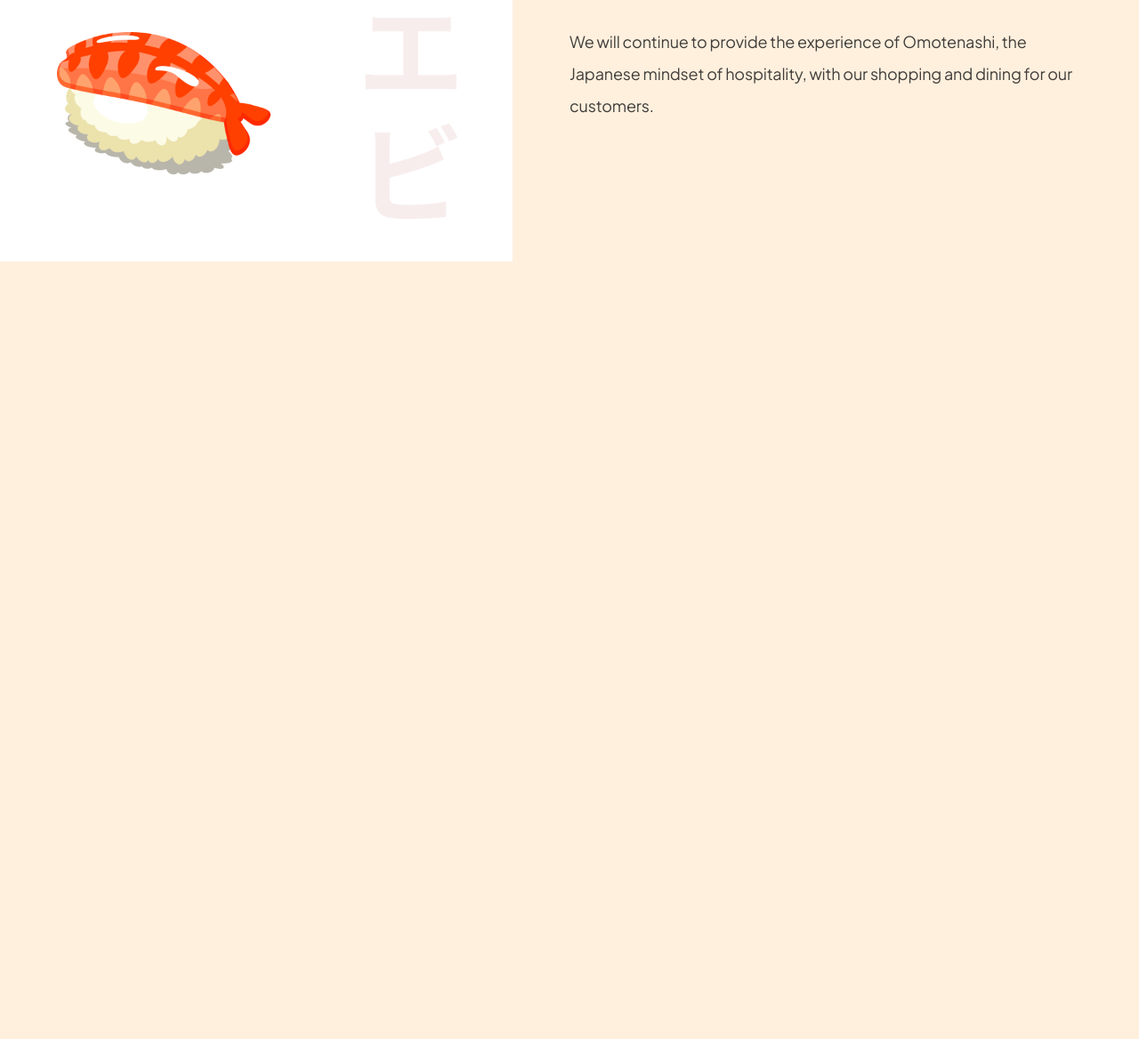
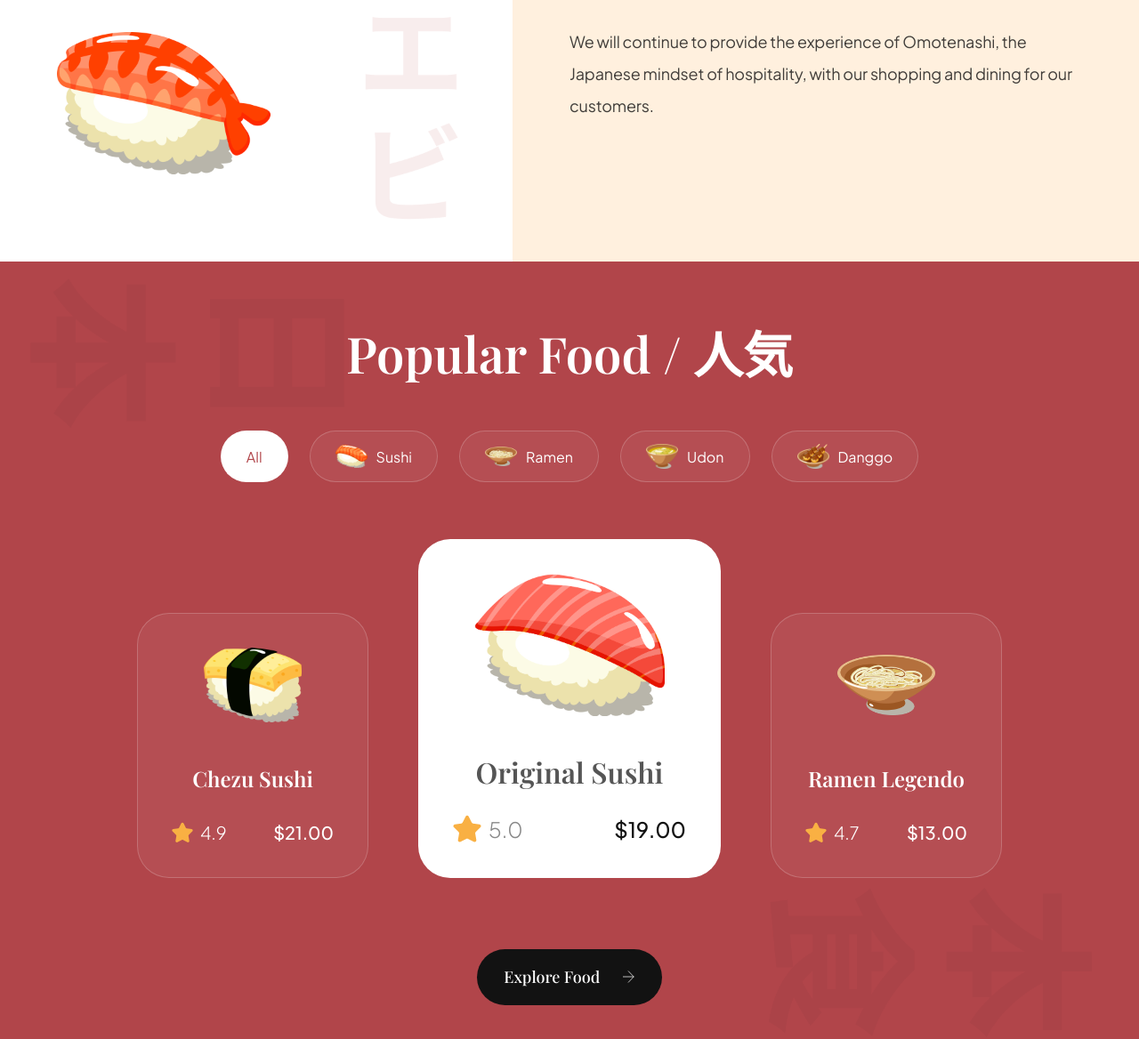
Before and after one commit to thaiikhang/Sushi-Themed-Website, a website built with Vite: page index.html in a window 1280 px wide. Shown: the part 1214-2382 px from the top of the page at 89% size. Before the commit the page ends 1508 px from the top, so only its background shows below. Built offline with nearby package versions, Linux system fonts and the light colour scheme.

```diff
--- a/css/sections/popular.css
+++ b/css/sections/popular.css
@@ -0,0 +1,202 @@
+.popular-foods {
+    padding: 64px;
+
+    display: flex;
+    flex-direction: column;
+
+    background-color: var(--primary-color);
+    background-image: url("../../assets/popular_bg.png");
+    background-position: center;
+    background-repeat: no-repeat;
+    background-size: contain;
+
+    overflow: hidden;
+}
+
+.popular-foods__title {
+    font-size: 56px;
+    font-family: var(--playfair-display);
+    font-weight: 600;
+    line-height: 78px;
+    color: #fff;
+    text-align: center;
+}
+
+.popular-foods__filters {
+    margin-top: 48px;
+    max-width: 100%;
+    overflow-x: auto;
+
+    display: flex;
+    justify-content: center;
+    gap: 24px;
+}
+
+.popular-foods__filter-btn {
+    padding: 10px 28px;
+
+    display: flex;
+    flex-direction: row;
+    align-items: center;
+    gap: 10px;
+
+    background-color: rgba(255, 255, 255, 0.05);
+    border: 1px solid rgba(255, 255, 255, 0.2);
+    border-radius: 46px;
+
+    font-size: 16px;
+    font-weight: 300px;
+    line-height: 25px;
+    font-family: var(--plus-jakarta-sans);
+    color: #fff;
+    cursor: pointer;
+}
+
+.popular-foods__filter-btn img {
+    width: 36px;
+    height: 36px;
+    object-fit: contain;
+}
+
+.popular-foods__filter-btn.active {
+    background-color: #fff;
+    color: var(--primary-color);
+}
+
+.popular-foods__filter-btn:hover {
+    background-color: #fff;
+    color: var(--primary-color);
+}
+
+.popular-foods__catalogue {
+    margin-top: 64px;
+
+    display: flex;
+    justify-content: center;
+    align-items: flex-end;
+    flex-wrap: wrap;
+    gap: 56px;
+}
+.popular-foods__button {
+    width: fit-content;
+
+    padding: 20px 30px;
+    margin: 80px auto 0;
+
+    font-weight: 500;
+    font-size: 18px;
+    line-height: 23px;
+    font-family: var(--playfair-display);
+    color: #fff;
+
+    border: none;
+    outline: none;
+    background-color: var(--secondary-color);
+    border-radius: 64px;
+    cursor: pointer;
+}
+
+.popular-foods__button img {
+    width: 14px;
+    height: 14px;
+    object-fit: contain;
+
+    margin-left: 21px;
+}
+
+.popular-foods__card {
+    padding: 38px;
+    min-width: 260px;
+    height: fit-content;
+
+    display: flex;
+    align-items: center;
+    flex-direction: column;
+
+    border-radius: 36px;
+    background-color: rgba(255, 255, 255, 0.05);
+    border: 1px solid rgba(255, 255, 255, 0.2);
+}
+
+.popular-foods__card-image {
+    width: 110px;
+    height: 84px;
+    object-fit: contain;
+}
+
+.popular-foods__card-title {
+    margin-top: 47px;
+
+    font-weight: 600;
+    font-size: 24px;
+    line-height: 32px;
+    font-family: var(--playfair-display);
+    color: #fff;
+    text-align: center;
+}
+
+.popular-foods__card-details {
+    width: 100%;
+    margin-top: 32px;
+}
+
+.popular-foods__card-rating {
+    display: flex;
+    align-items: center;
+    gap: 8px;
+}
+
+.popular-foods__card-rating img {
+    width: 24px;
+    height: 24px;
+    object-fit: contain;
+}
+
+.popular-foods__card-rating p {
+    font-size: 20px;
+    font-weight: 300;
+    font-family: var(--plus-jakarta-sans);
+    color: #fff;
+}
+
+.popular-foods__card-price {
+    font-size: 20px;
+    font-weight: 500;
+    font-family: var(--plus-jakarta-sans);
+    color: #fff;
+}
+
+.popular-foods__card.active-card {
+    background: #fff;
+    min-width: 340px;
+}
+
+.popular-foods__card.active-card
+.popular-foods__card-image {
+    width: 214px;
+    height: 160px;
+}
+
+.popular-foods__card.active-card
+.popular-foods__card-title {
+    color: var(--black-500);
+    font-size: 32px;
+}
+
+.popular-foods__card.active-card
+.popular-foods__card-rating img {
+    width: 32px;
+    height: 32px;
+}
+
+.popular-foods__card.active-card
+.popular-foods__card-rating p {
+    font-size: 24px;
+    color: var(--gray-100);
+}
+
+.popular-foods__card.active-card
+.popular-foods__card-price {
+    font-size: 24px;
+    color: var(--secondary-color);
+}
--- a/css/style.css
+++ b/css/style.css
@@ -5,8 +5,8 @@
 @import url("sections/header.css");
 @import url("sections/hero.css");
 @import url("sections/about.css");
-/* @import url("sections/popular.css");
-@import url("sections/trending.css");
+@import url("sections/popular.css");
+/* @import url("sections/trending.css");
 @import url("sections/subscribe.css");
 @import url("sections/footer.css"); */
 
--- a/index.html
+++ b/index.html
@@ -111,6 +111,75 @@
       </div>
     </section>
 
+    <section class="popular-foods" id="menu">
+      <h2 class="popular-foods__title">Popular Food / 人気</h2>
+
+      <div class="popular-foods__filters sushi__hide-scrollbar">
+        <button class="popular-foods__filter-btn active">All</button>
+        <button class="popular-foods__filter-btn">
+          <img src="/assets/sushi-9.png" alt="sushi9"/>Sushi
+        </button>
+        <button class="popular-foods__filter-btn">
+          <img src="/assets/sushi-8.png" alt="sushi8"/>Ramen
+        </button>
+        <button class="popular-foods__filter-btn">
+          <img src="/assets/sushi-7.png" alt="sushi7"/>Udon
+        </button>
+        <button class="popular-foods__filter-btn">
+          <img src="/assets/sushi-6.png" alt="sushi6"/>Danggo
+        </button>
+      </div>
+
+      <div class="popular-foods__catalogue">
+        <article class="popular-foods__card">
+          <img class="popular-foods__card-image" src="assets/sushi-12.png" alt="sushi12"/>
+          <h4 class="popular-foods__card-title">Chezu Sushi</h4>
+
+          <div class="popular-foods__card-details flex-between">
+            <div class="popular-foods__card-rating">
+              <img src="assets/star.svg" alt="star"/>
+              <p>4.9</p>
+            </div>
+
+            <p class="popular-foods__card-price">$21.00</p>
+          </div>
+        </article>
+
+        <article class="popular-foods__card active-card">
+          <img class="popular-foods__card-image" src="assets/sushi-11.png" alt="sushi-11"/>
+          <h4 class="popular-foods__card-title">Original Sushi</h4>
+
+          <div class="popular-foods__card-details flex-between">
+            <div class="popular-foods__card-rating">
+              <img src="assets/star.svg" alt="star"/>
+              <p>5.0</p>
+            </div>
+
+            <p class="popular-foods__card-price">$19.00</p>
+          </div>
+        </article>
+
+        <article class="popular-foods__card">
+          <img class="popular-foods__card-image" src="assets/sushi-10.png" alt="sushi-10"/>
+          <h4 class="popular-foods__card-title">Ramen Legendo</h4>
+
+          <div class="popular-foods__card-details flex-between">
+            <div class="popular-foods__card-rating">
+              <img src="assets/star.svg" alt="star"/>
+              <p>4.7</p>
+            </div>
+
+            <p class="popular-foods__card-price">$13.00</p>
+          </div>
+        </article>
+      </div>
+
+      <button class="popular-foods__button">
+        Explore Food
+        <img src="assets/arrow-right.svg" alt="arrow-right"/>
+      </button>
+    </section>
+
     <script src="js/script.js" type="module"></script>
   </body>
 </html>
```
